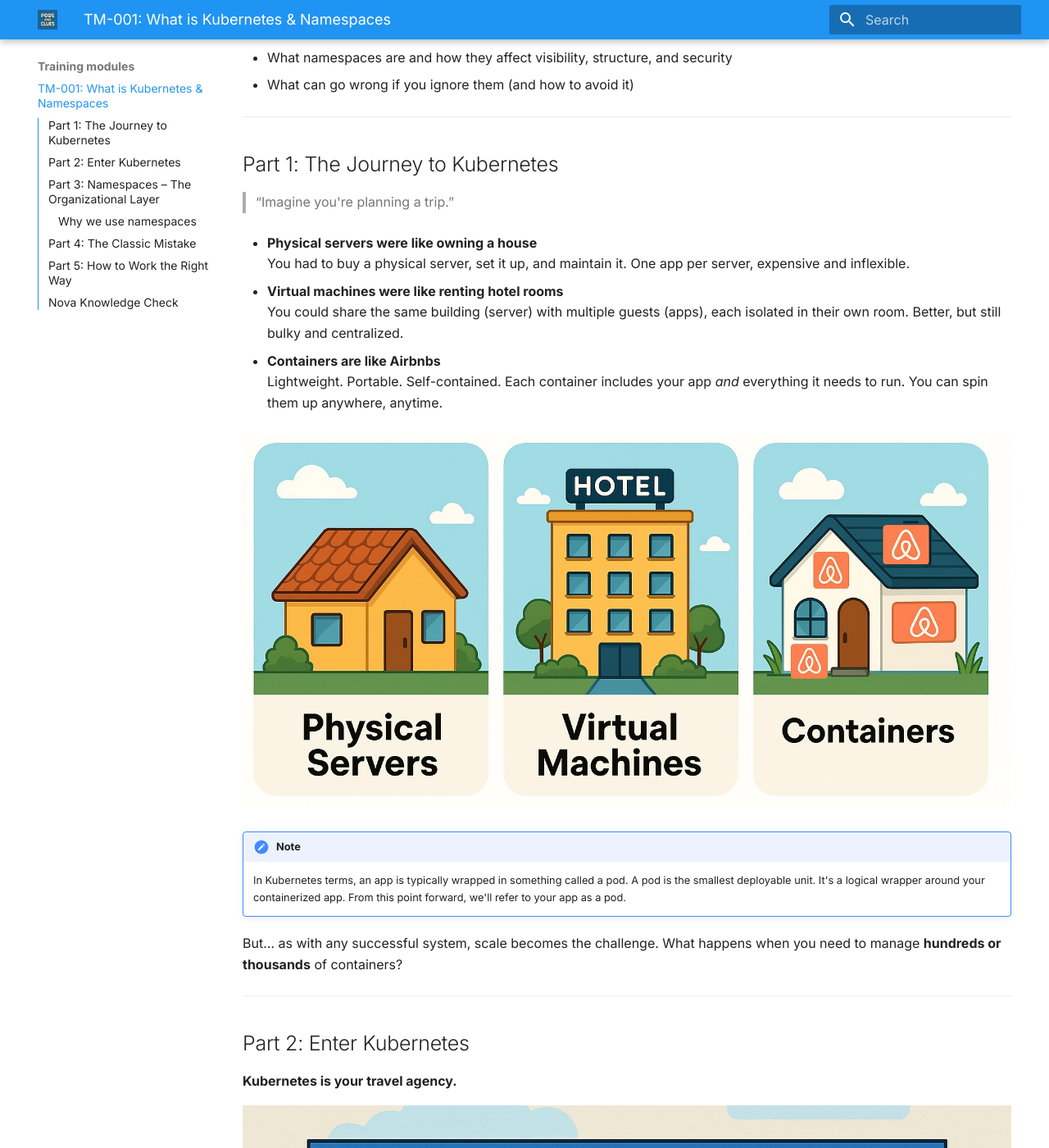
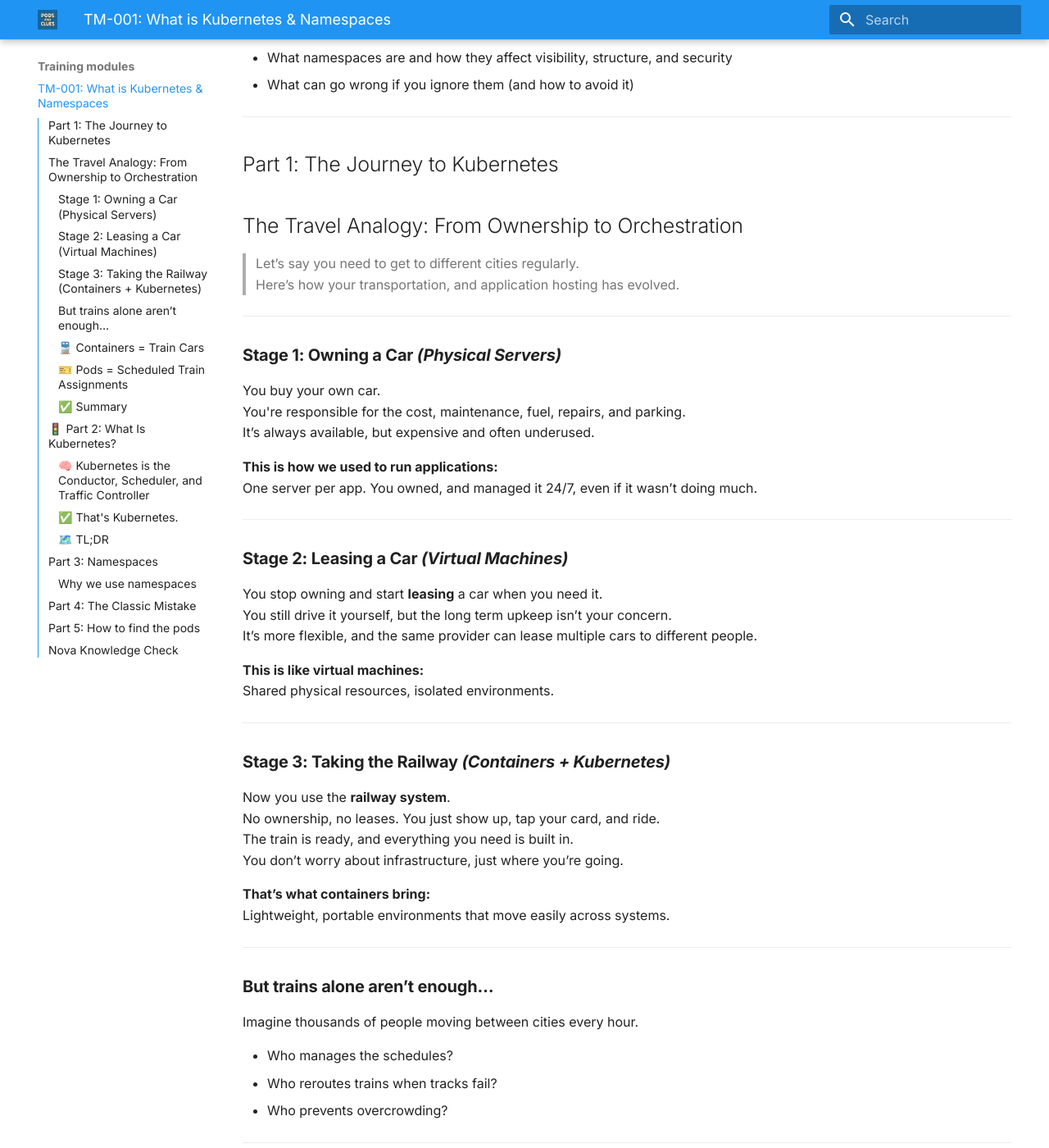
Before and after one commit to zentarilabs/pods-and-clues, an MkDocs documentation site: the page built from docs/training-modules/tm-001.md, in a window 1280 px wide and 1400 px high, scrolled down 439 px. Shown: the whole window at 82% size. Built offline with MkDocs 1.6.1 and Material for MkDocs 9.7.7, drawn with Linux system fonts in a browser that asks for light colours; some of the changed text lies outside the part shown.

Commit message:
Update tm-001

````diff
--- a/docs/stylesheets/extra.css
+++ /dev/null
@@ -1,4 +0,0 @@
-:root {
-  --md-primary-fg-color: #0F172A;
-  --md-accent-fg-color: #3B82F6;
-}
--- a/docs/training-modules/tm-001.md
+++ b/docs/training-modules/tm-001.md
@@ -16,59 +16,174 @@
 
 ## Part 1: The Journey to Kubernetes
 
-> “Imagine you're planning a trip.”
+## The Travel Analogy: From Ownership to Orchestration
 
-- **Physical servers were like owning a house**
-  You had to buy a physical server, set it up, and maintain it. One app per server, expensive and inflexible.
+> Let’s say you need to get to different cities regularly.
+> Here’s how your transportation, and application hosting has evolved.
 
-- **Virtual machines were like renting hotel rooms**
-  You could share the same building (server) with multiple guests (apps), each isolated in their own room. Better, but still bulky and centralized.
+---
 
-- **Containers are like Airbnbs**
-  Lightweight. Portable. Self-contained. Each container includes your app *and* everything it needs to run. You can spin them up anywhere, anytime.
+### **Stage 1: Owning a Car *(Physical Servers)***
 
-![An image showing a house, hotel, and airbnb](../assets/tm-001/house-hotel-airbnb.jpg)
+You buy your own car.
+You're responsible for the cost, maintenance, fuel, repairs, and parking.
+It’s always available, but expensive and often underused.
 
-!!! note
-    In Kubernetes terms, an app is typically wrapped in something called a pod. A pod is the smallest deployable unit. It's a logical wrapper around your containerized app. From this point forward, we'll refer to your app as a pod.
+**This is how we used to run applications:**
+One server per app. You owned, and managed it 24/7, even if it wasn’t doing much.
+
+---
+
+### **Stage 2: Leasing a Car *(Virtual Machines)***
+
+You stop owning and start **leasing** a car when you need it.
+You still drive it yourself, but the long term upkeep isn’t your concern.
+It’s more flexible, and the same provider can lease multiple cars to different people.
+
+**This is like virtual machines:**
+Shared physical resources, isolated environments.
+
+---
+
+### **Stage 3: Taking the Railway *(Containers + Kubernetes)***
+
+Now you use the **railway system**.
+No ownership, no leases. You just show up, tap your card, and ride.
+The train is ready, and everything you need is built in.
+You don’t worry about infrastructure, just where you’re going.
+
+**That’s what containers bring:**
+Lightweight, portable environments that move easily across systems.
+
+---
+
+### **But trains alone aren’t enough…**
+
+Imagine thousands of people moving between cities every hour.
+
+- Who manages the schedules?
+- Who reroutes trains when tracks fail?
+- Who prevents overcrowding?
+
+---
+
+> **That’s what Kubernetes does.**
+> It’s the **rail traffic controller** — orchestrating thousands of apps (trains) across a system, automatically.
+
+
+![An image showing a car, lease, and railway](../assets/tm-001/car-lease-railway.jpg)
+
+!!! note "What's the Difference Between a Pod and a Container?"
+
+Let's revisit our railway analogy to understand the difference between **containers** and **pods**.
+
+### 🚆 Containers = Train Cars
+Containers are like individual **train cars**.
+Each one carries passengers (your app) and has everything it needs onboard such as seats, lights, AC, power.
+
+But:
+- A train car alone doesn't move
+- It doesn't know where to go
+- It needs to be assigned to a route and managed
+
+---
+
+### 🎫 Pods = Scheduled Train Assignments
+A **pod** is like the **logical train assignment** that Kubernetes manages.
+It wraps the container in everything it needs to run in the system:
+
+- A destination (which node)
+- A ticket (IP address and identity)
+- A platform assignment (scheduling info)
+- Luggage (volume mounts)
+- Instructions on how to travel with others (networking, probes)
+
+---
+
+Kubernetes never runs a container directly — it always wraps it in a **pod**.
+Even if it's a single container, the pod gives it context inside the cluster.
+
+> _"Here’s your train car... but now it’s on the schedule, with a route, a conductor, and a place to be."_
+
+---
+
+### ✅ Summary
+
+![An image showing the difference between a container and a pod](../assets/tm-001/containers-pods.jpg)
+
+| Concept     | Analogy                      | Purpose                              |
+|-------------|------------------------------|---------------------------------------|
+| **Container** | A train car                 | Carries your app and its environment  |
+| **Pod**       | A scheduled train assignment | Tells Kubernetes how and where to run it |
 
 But… as with any successful system, scale becomes the challenge. What happens when you need to manage **hundreds or thousands** of containers?
 
 ---
 
-## Part 2: Enter Kubernetes
+## 🚦 Part 2: What Is Kubernetes?
 
-**Kubernetes is your travel agency.**
-
-![Kubernetes depicted as a travel agency](../assets/tm-001/kubernetes-travel-agency.jpg)
-
-It schedules, launches, monitors, restarts, and kills containers across a fleet of servers. It handles the logistics so you can focus on your app.
-
-You don’t have to worry about where exactly your container is running, Kubernetes handles that. Your job is to describe *what* you want, and Kubernetes figures out *how* to make it happen.
-
-At Zentari, we run Kubernetes clusters across multiple environments. Every application, service, and tool is a traveler in this system, and you’re about to deploy your first one.
+If containers are like train cars, and pods are the official train assignments —
+then **Kubernetes** is the entire **railway system that keeps everything running**.
 
 ---
 
-## Part 3: Namespaces – The Organizational Layer
+### 🧠 Kubernetes is the Conductor, Scheduler, and Traffic Controller
+
+You’re not just sending one train from A to B.
+You’re managing **hundreds of train cars**, across **dozens of destinations**, with:
+
+- Delays
+- Track failures
+- Schedule changes
+- Passenger needs (your apps)
+
+This kind of complexity can’t be managed manually.
+You need a system that can:
+
+- 🚂 Schedule trains (pods) on the right tracks (nodes)
+- 🔁 Restart them if they fail
+- 🛠️ Keep them healthy with regular checkups
+- 📍 Route traffic to the right destination
+- 🧱 Scale up when demand increases — and back down when it drops
+
+---
+
+### ✅ That's Kubernetes.
+
+> Kubernetes is your **rail traffic controller**.
+> It makes sure every pod (train assignment) is on track, running smoothly, and serving the right purpose — all without you having to manage each one directly.
+
+---
+
+### 🗺️ TL;DR
+
+| Analogy Element         | Kubernetes Equivalent        |
+|--------------------------|------------------------------|
+| Train cars               | Containers                   |
+| Train assignment         | Pods                         |
+| Train network management | Kubernetes (the orchestrator) |
+
+---
+
+## Part 3: Namespaces
 
 Now imagine eight interns deploying apps with similar names and structures at the same time. What could go wrong?
 
 **Namespaces prevent chaos.**
 
-They are Kubernetes' way of **dividing a cluster into multiple virtual spaces**. Each namespace is isolated but still able to share the physical infrastructure.
+They are Kubernetes' way of **dividing a cluster into multiple virtual spaces**. Each namespace is isolated but still able to share the physical infrastructure. In the following image, you can see a Kubernetes cluster that has been divided into 4 namespaces, and the pods within each namespace is isolated from each other.
 
-![An image display 3 namespaces in a cluster](../assets/tm-001/kubernetes-cluster-namespaces.jpg)
+![An image display 3 namespaces in a cluster](../assets/tm-001/namespaces.jpg)
 
 ### Why we use namespaces
 - **Organization**: Teams, environments, or interns can work in separate spaces.
 - **Safety**: Mistakes in one namespace won’t affect others.
 - **Clarity**: It’s easier to monitor, troubleshoot, and manage workloads when they’re grouped logically.
 
-At Zentari Labs, your cohort operates in the namespace:
+At Zentari Labs, each intern will have their own namespace using the following format where you replace `NAME` with your name:
 
 ```bash
-nova-cohort-4
+nova-4-NAME
 ```
 
 That’s your space. Everything you create should live there.
@@ -84,14 +199,14 @@
 
 By default, kubectl only looks at the *default* namespace. If you don’t specify where to look, Kubernetes assumes that’s where you’re working.
 
-## Part 5: How to Work the Right Way
-Option 1: Use the CLI flag when querying
+## Part 5: How to find the pods
+Option 1: Use the CLI flag when querying a *specific* namespace
 
-`kubectl get pods --namespace=nova-cohort-4`
+`kubectl get pods --namespace=nova-4-renzo`
 
 or
 
-``kubectl get pods -n=nova-cohort-4``
+`kubectl get pods -n=nova-4-renzo`
 
 Option 2: List all pods across all namespaces (not recommended long-term)
 
````
Also changed, not shown: docs/cases/case-001.md (+1 -1 lines), docs/js/cloudfare-analytics.js (deleted, +0 -16 lines), docs/assets/tm-001/car-lease-railway.jpg (added), docs/assets/tm-001/containers-pods.jpg (added), docs/assets/tm-001/house-hotel-airbnb.jpg (deleted), docs/assets/tm-001/kubernetes-cluster-namespaces.jpg (deleted), docs/assets/tm-001/kubernetes-travel-agency.jpg (deleted), docs/assets/tm-001/namespaces.jpg (added).
